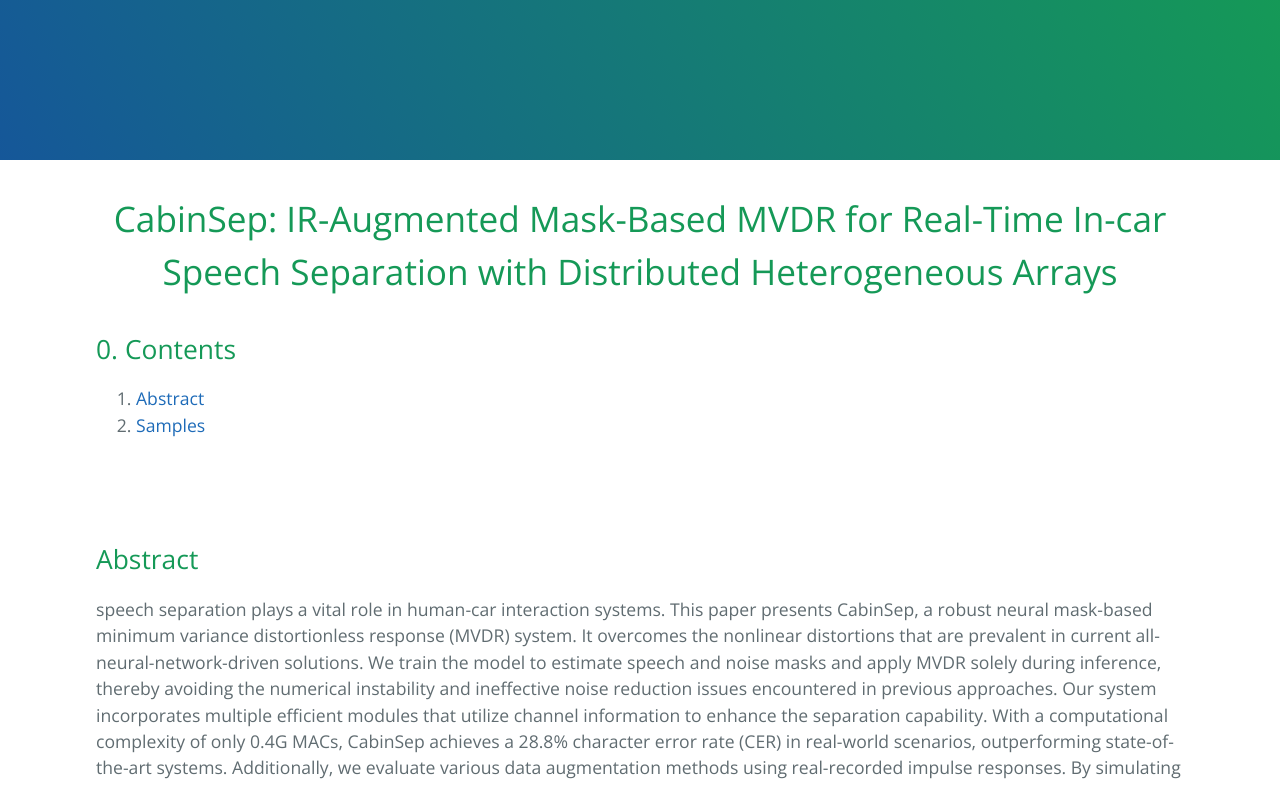
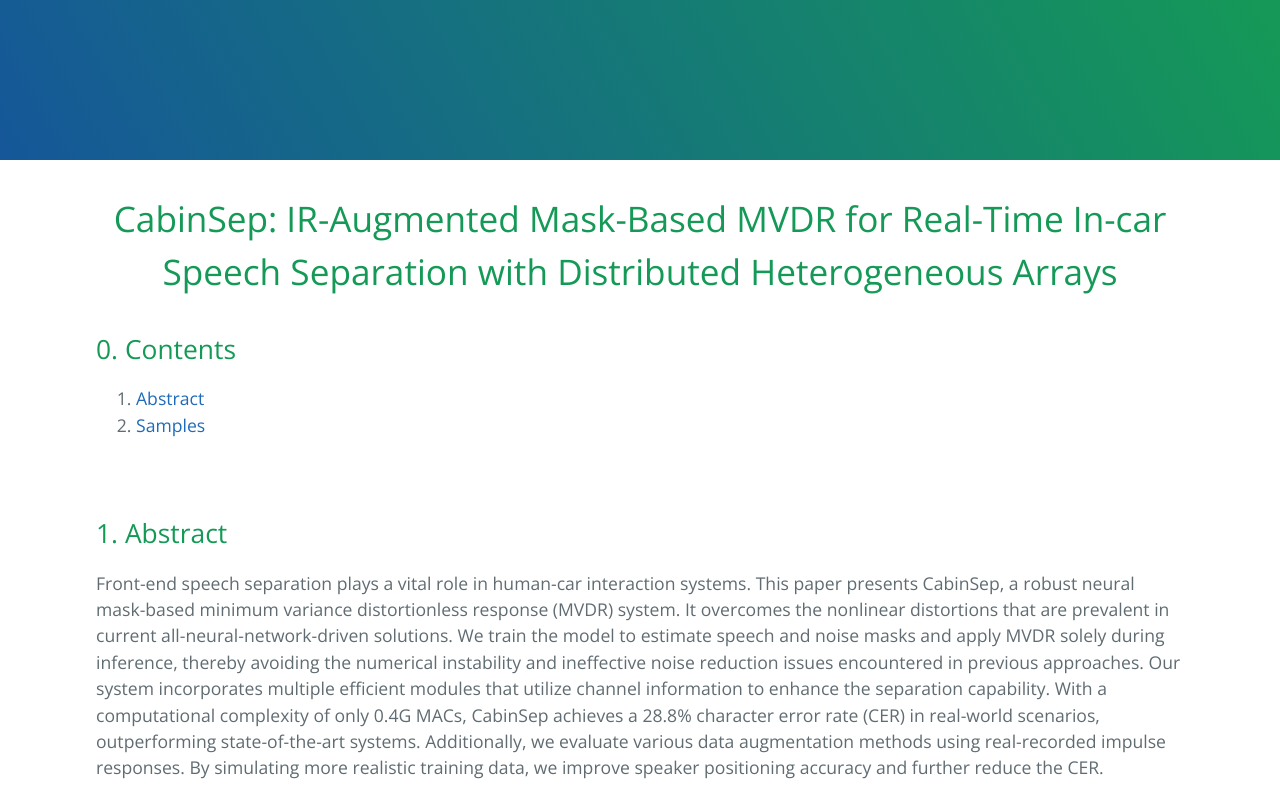
Before and after one commit to cabinsep/cabinsep, a plain HTML site: page index.html in a window 1280 px wide. Shown: the top 785 px of the page. Drawn offline with nearby package versions, Linux system fonts and the light colour scheme.

Commit message:
Update index.html

```diff
--- a/index.html
+++ b/index.html
@@ -21,10 +21,10 @@
       <li><a href="#abstract">Abstract</a></li>
       <li><a href="#samples">Samples</a></li>
     </ol>
-    <br><br>
-    <h2 id="abstract">Abstract</h2>
-      speech separation plays a vital role in human-car interaction systems. This paper presents CabinSep, a robust neural mask-based minimum variance distortionless response (MVDR) system. It overcomes the nonlinear distortions that are prevalent in current all-neural-network-driven solutions. We train the model to estimate speech and noise masks and apply MVDR solely during inference, thereby avoiding the numerical instability and ineffective noise reduction issues encountered in previous approaches. Our system incorporates multiple efficient modules that utilize channel information to enhance the separation capability. With a computational complexity of only 0.4G MACs, CabinSep achieves a 28.8% character error rate (CER) in real-world scenarios, outperforming state-of-the-art systems. Additionally, we evaluate various data augmentation methods using real-recorded impulse responses. By simulating more realistic training data, we improve speaker positioning accuracy and further reduce the CER.
-      <br>
+    <br>
+    <h2 id="abstract">1. Abstract</h2>
+      Front-end speech separation plays a vital role in human-car interaction systems. This paper presents CabinSep, a robust neural mask-based minimum variance distortionless response (MVDR) system. It overcomes the nonlinear distortions that are prevalent in current all-neural-network-driven solutions. We train the model to estimate speech and noise masks and apply MVDR solely during inference, thereby avoiding the numerical instability and ineffective noise reduction issues encountered in previous approaches. Our system incorporates multiple efficient modules that utilize channel information to enhance the separation capability. With a computational complexity of only 0.4G MACs, CabinSep achieves a 28.8% character error rate (CER) in real-world scenarios, outperforming state-of-the-art systems. Additionally, we evaluate various data augmentation methods using real-recorded impulse responses. By simulating more realistic training data, we improve speaker positioning accuracy and further reduce the CER.
+      <br><br>
       <center><img src="cabinsep_framework.png" style="height:300px"/></center>
     <br><br>
     <h2 id="samples">2. Samples</h2>
```
